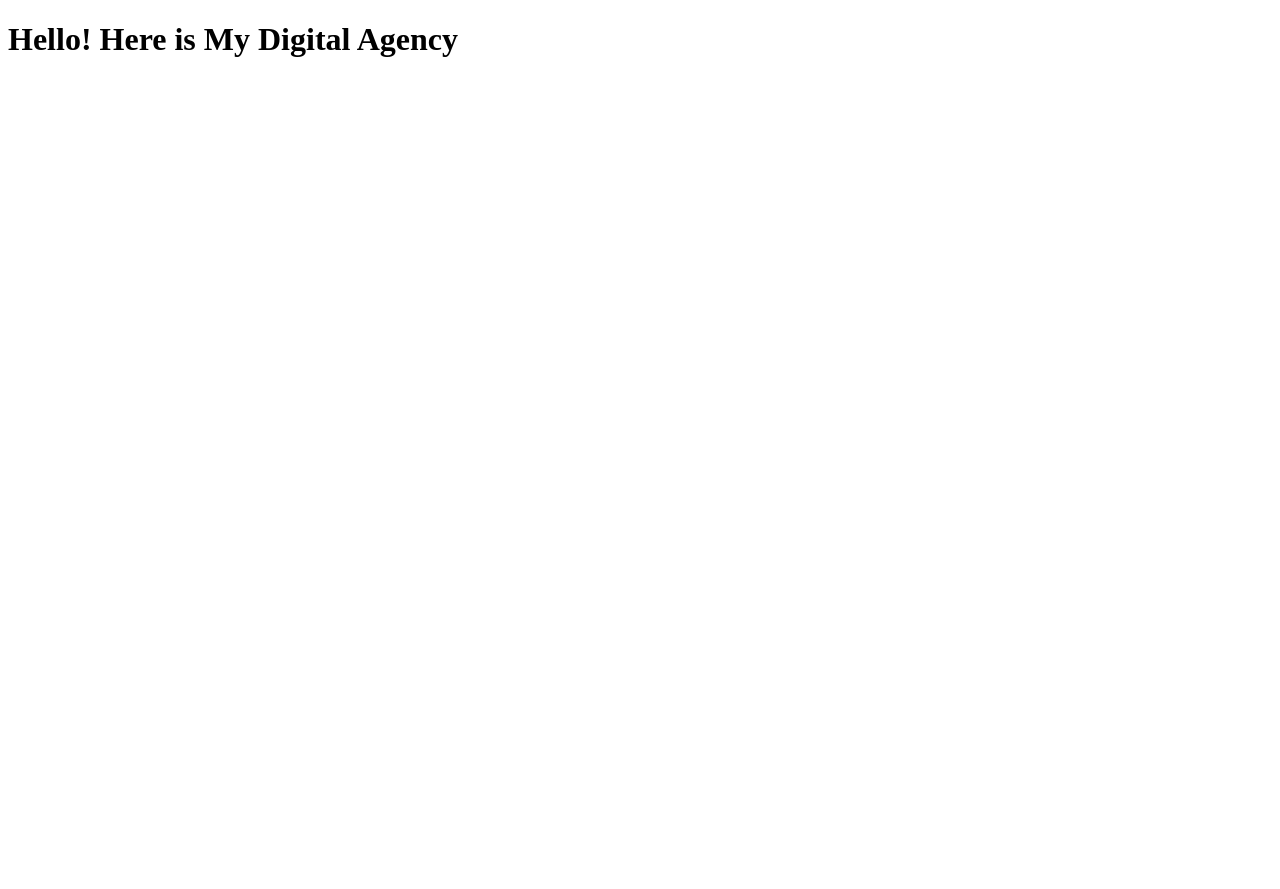
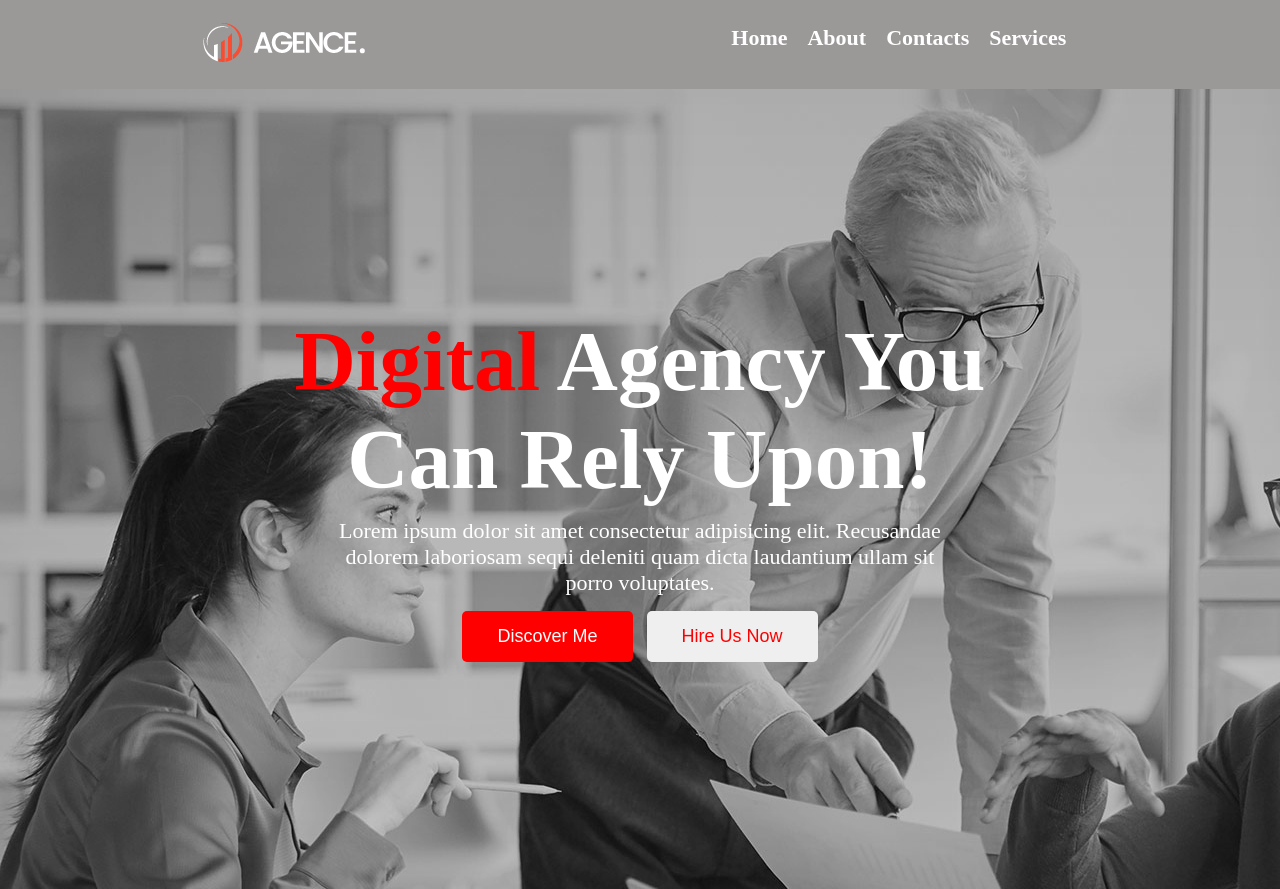
Before and after one commit to TufailAhmedir/digital-agency, a plain HTML site: page index.html in a window 1280 px wide. Before the commit the page ends 800 px from the top, so only its background shows below. Drawn offline with Linux system fonts and the light colour scheme.

Commit message:
second commit

```diff
--- a/index.html
+++ b/index.html
@@ -5,8 +5,40 @@
     <meta http-equiv="X-UA-Compatible" content="IE=edge">
     <meta name="viewport" content="width=device-width, initial-scale=1.0">
     <title>My Digital Agency</title>
+    <link rel="shortcut icon" href="./asset/logo/logo.png" type="image/x-icon">
+    <link rel="stylesheet" href="style.css">
+
 </head>
 <body>
-    <h1>Hello! Here is My Digital Agency</h1>
+    <!-- nav section starts -->
+    <header>
+        <div class="nav-container">
+            <div class="logo-cotainer">
+                <input type="image" src="./asset/logo/logo.png" alt="">
+            </div>
+            <div class="menu-container">
+                <ul class="items">
+                    <li class="item">Home</li>
+                    <li class="item">About</li>
+                    <li class="item">Contacts</li>
+                    <li class="item">Services</li>
+                </ul>
+
+            </div>
+        </div>
+    </header>
+    <!-- nav section ends -->
+    <!-- banner section starts here -->
+    <div class="banner-container">
+    <div class="banner-details">
+        <h1 class="title-banner"><span class="primary">Digital</span > Agency You <br> Can Rely Upon!</h1>
+    <p class="description">Lorem ipsum dolor sit amet consectetur adipisicing elit. Recusandae dolorem laboriosam sequi deleniti quam dicta laudantium ullam sit porro voluptates.</p>
+    <div class="buttons">
+        <button class="btn-discover btn primary">Discover Me</button>
+        <button class="btn-hire btn">Hire Us Now</button>
+    </div>
+    </div>
+    </div>
+    <!-- banner section ends here -->
 </body>
 </html>
--- /dev/null
+++ b/style.css
@@ -0,0 +1,63 @@
+*{
+    margin: 0;
+    padding: 0;
+}
+/* nav bar starts */
+.nav-container{
+    display: flex;
+    justify-content: space-around;
+    background-color: #9b9898;
+    padding: 20px;
+    color: white;
+}
+.items{
+    display: flex;
+    list-style: none;
+}
+.item{
+    font-size: 22px;
+    font-weight: bold;
+    padding: 5px;
+    margin-right: 10px;
+}
+/* nav bar ends */
+.banner-container{
+    width: 100%;
+    height: 100vh;
+    background-image: url("./asset/image/background.jpg"),linear-gradient(rgba(0,0,0,0.3),rgba(0,0,0,0.2));
+    background-blend-mode: overlay;
+    background-repeat: no-repeat;
+    display: flex;
+    justify-content: center;
+    text-align: center;
+    align-items: center;
+    color: white;
+}
+.title-banner{
+    font-size: 85px;
+    font-weight: bold;
+}
+.primary{
+    color: red;
+}
+.description{
+    font-size: 22px;
+    width: 50%;
+    margin: auto;
+    padding: 10px;
+}
+.btn{
+    padding: 15px 35px;
+    border: none;
+    border-radius: 5px;
+    color: white;
+    font-size: 18px;
+    margin:5px;
+}
+
+.btn-discover{
+    background-color: red;
+}
+.btn-hire{
+    color: red;
+}
```
